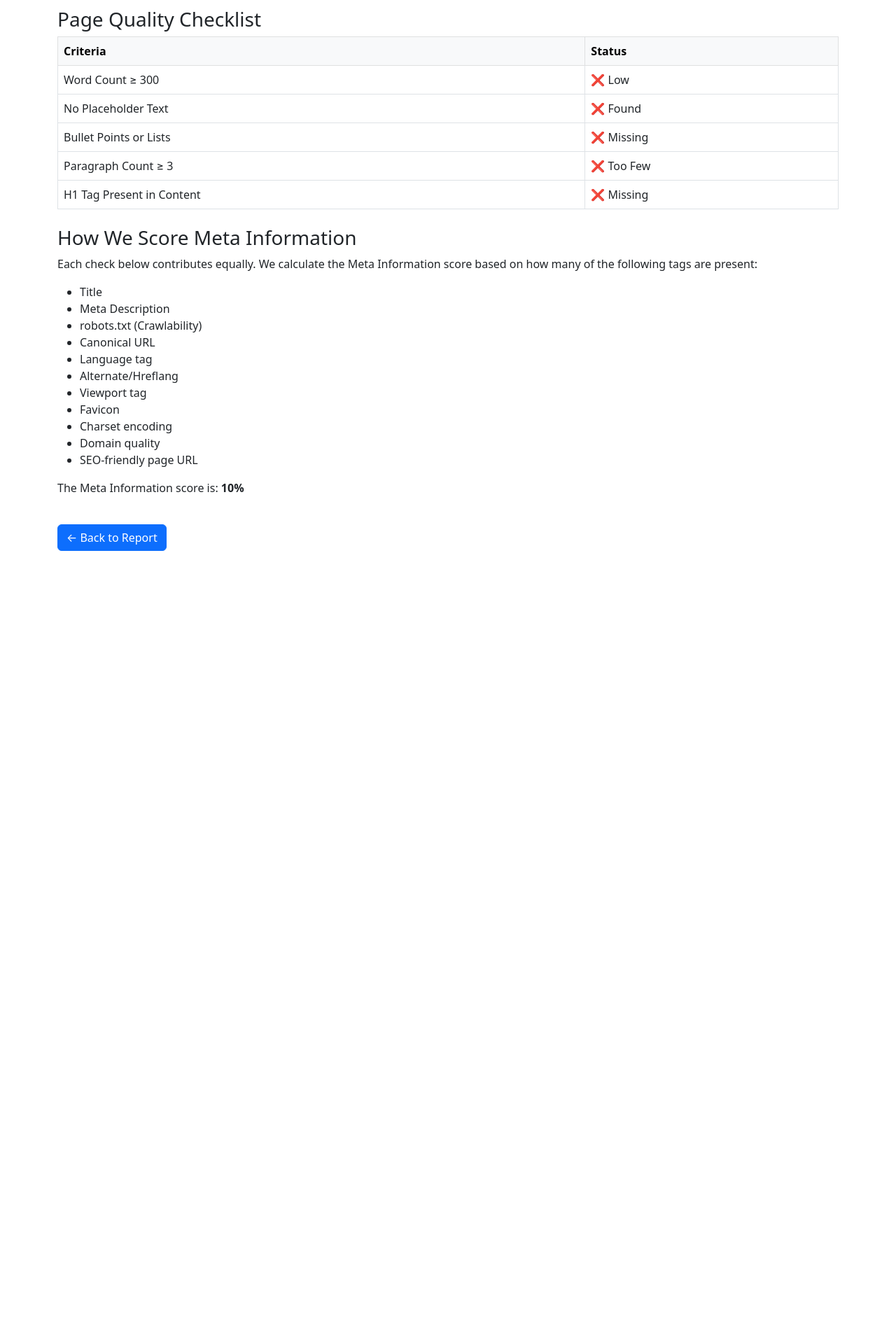
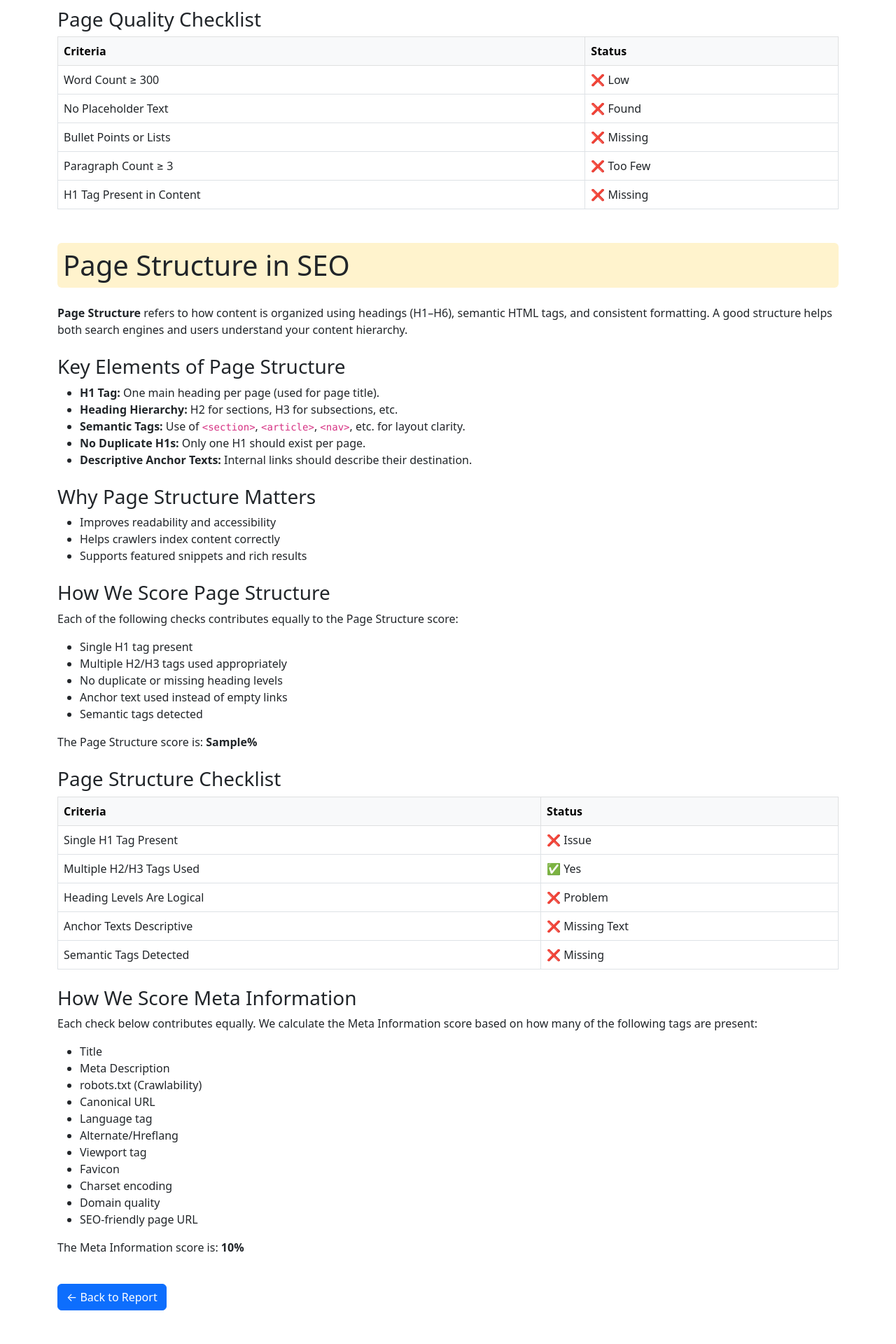
Before and after one commit to EdgarsMelnalksnis/seo_aio_analyser, a Flask app: template templates/index.html in a window 1280 px wide. Shown: the part 2220-4140 px from the top of the page at 70% size. Before the commit the page ends 3007 px from the top, so only its background shows below. Run offline with Flask 3, Linux system fonts and the light colour scheme; the template is opened without the code that fills it: most values are stand-ins (such as "Sample title", 1, 10 or a date in 2020).

Commit message:
added table with checklist for page structure

```diff
--- a/templates/index.html
+++ b/templates/index.html
@@ -123,6 +123,50 @@
   </tbody>
 </table>
 
+<h1 id="link-structure" class="mt-5 mb-4 bg-warning-subtle p-2 rounded">Page Structure in SEO</h1>
+<p><strong>Page Structure</strong> refers to how content is organized using headings (H1–H6), semantic HTML tags, and consistent formatting. A good structure helps both search engines and users understand your content hierarchy.</p>
+
+<h3 class="mt-4">Key Elements of Page Structure</h3>
+<ul>
+  <li><strong>H1 Tag:</strong> One main heading per page (used for page title).</li>
+  <li><strong>Heading Hierarchy:</strong> H2 for sections, H3 for subsections, etc.</li>
+  <li><strong>Semantic Tags:</strong> Use of <code>&lt;section&gt;</code>, <code>&lt;article&gt;</code>, <code>&lt;nav&gt;</code>, etc. for layout clarity.</li>
+  <li><strong>No Duplicate H1s:</strong> Only one H1 should exist per page.</li>
+  <li><strong>Descriptive Anchor Texts:</strong> Internal links should describe their destination.</li>
+</ul>
+
+<h3 class="mt-4">Why Page Structure Matters</h3>
+<ul>
+  <li>Improves readability and accessibility</li>
+  <li>Helps crawlers index content correctly</li>
+  <li>Supports featured snippets and rich results</li>
+</ul>
+
+<h3 class="mt-4">How We Score Page Structure</h3>
+<p>Each of the following checks contributes equally to the Page Structure score:</p>
+<ul>
+  <li>Single H1 tag present</li>
+  <li>Multiple H2/H3 tags used appropriately</li>
+  <li>No duplicate or missing heading levels</li>
+  <li>Anchor text used instead of empty links</li>
+  <li>Semantic tags detected</li>
+</ul>
+<p>The Page Structure score is: <strong>{{ results['Section Scores'].get('Page Structure', 0) }}%</strong></p>
+
+<h3 class="mt-4">Page Structure Checklist</h3>
+<table class="table table-bordered">
+  <thead class="table-light">
+    <tr><th>Criteria</th><th>Status</th></tr>
+  </thead>
+  <tbody>
+    <tr><td>Single H1 Tag Present</td><td>{% if results.get('H1 Count', 0) == 1 %}✅ Pass{% else %}❌ Issue{% endif %}</td></tr>
+    <tr><td>Multiple H2/H3 Tags Used</td><td>{% if results.get('H2 Count', 0) + results.get('H3 Count', 0) > 1 %}✅ Yes{% else %}❌ Not Enough{% endif %}</td></tr>
+    <tr><td>Heading Levels Are Logical</td><td>{% if results.get('Heading Hierarchy Valid', False) %}✅ OK{% else %}❌ Problem{% endif %}</td></tr>
+    <tr><td>Anchor Texts Descriptive</td><td>{% if results.get('Has Empty Links', True) == False %}✅ Descriptive{% else %}❌ Missing Text{% endif %}</td></tr>
+    <tr><td>Semantic Tags Detected</td><td>{% if results.get('Has Semantic Tags', False) %}✅ Found{% else %}❌ Missing{% endif %}</td></tr>
+  </tbody>
+</table>
+
 <h3 class="mt-4">How We Score Meta Information</h3>
 <p>Each check below contributes equally. We calculate the Meta Information score based on how many of the following tags are present:</p>
 <ul>
```
